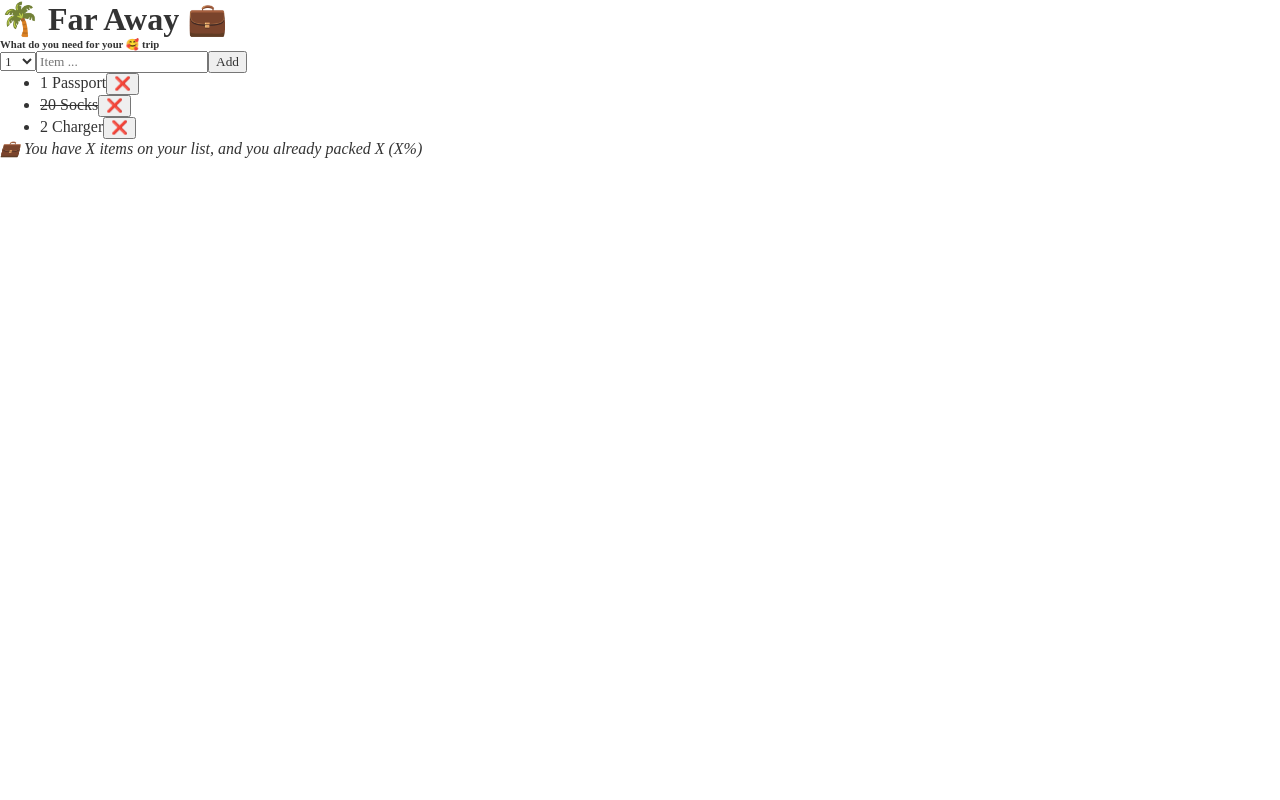
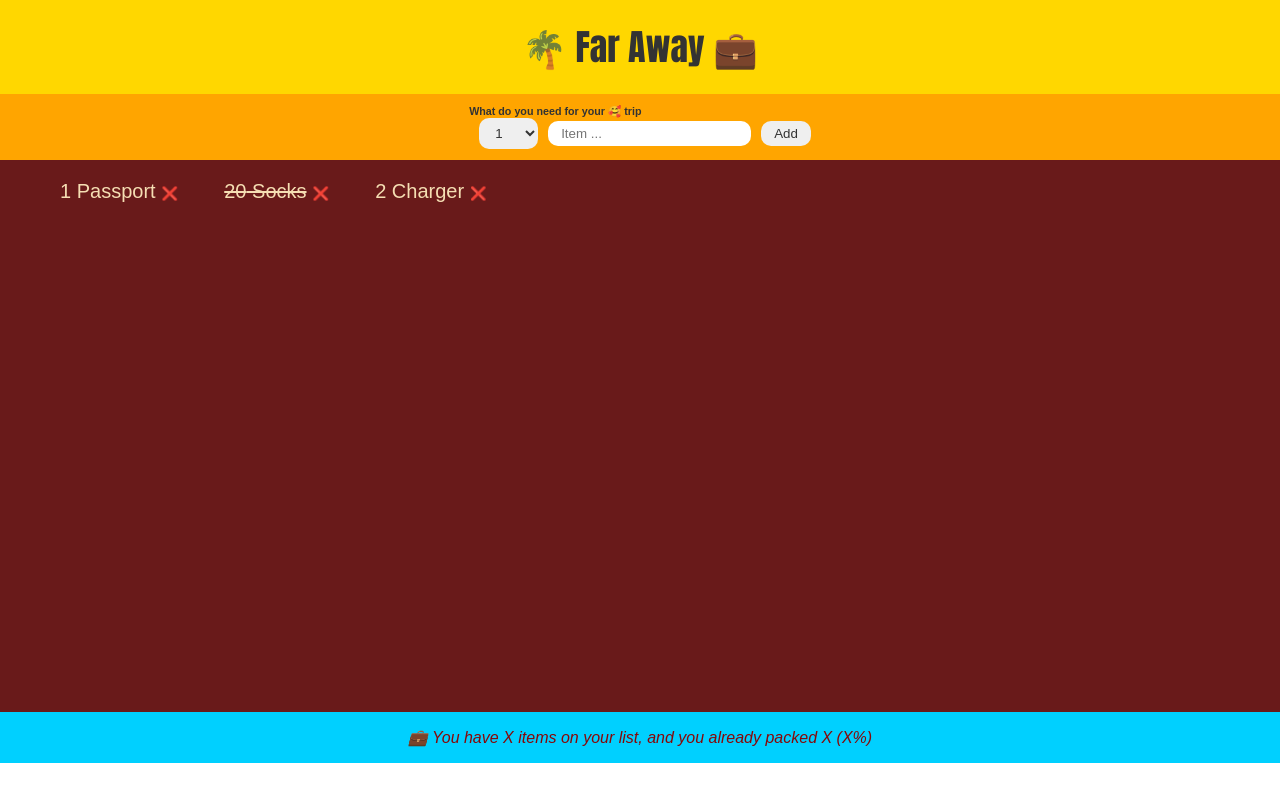
Before and after one commit to Sardar219/Travel-page, a React (Create React App) app: page / in a window 1280 px wide. Built offline with nearby package versions, Linux system fonts and the light colour scheme.

Commit message:
add the style

```diff
--- a/src/index.css
+++ b/src/index.css
@@ -1,40 +1,64 @@
 * {
   margin: 0;
-  font-family: Poppins;
+  font-family: Arial;
   color: #333;
   box-sizing: border-box;
 }
-.Navbar {
+.Logo {
+  text-align: center;
+  padding: 20px 0;
+  background-color: gold;
+}
+.Logo h1 {
+  font-size: 36px;
+  font-family: Impact, Haettenschweiler, "Arial Narrow Bold", sans-serif;
+}
+.Form {
   display: flex;
-  justify-content: space-around;
-  background-color: #333;
-  padding: 20px 0px;
+  justify-content: center;
+  align-items: center;
+  background-color: orange;
+  padding: 11px 0;
 }
-.logo p a {
-  text-decoration: none;
-  font-size: 20;
-  color: white;
-  font-weight: bold;
-  color: deeppink;
+.Form select {
+  margin-left: 10px;
+  padding: 7px 12px;
+  border-radius: 10px;
+  border: none;
+  outline: none;
 }
-.items ul {
-  padding-top: 2px;
+.Form input {
+  margin-left: 10px;
+  border-radius: 10px;
+  padding: 5px 13px;
+  border: none;
+  outline: none;
 }
-.items ul li {
+.Packinglist {
+  background-color: rgb(105, 26, 26);
+  height: 69vh;
+  padding: 15px 0;
+}
+.Packinglist ul {
   list-style: none;
-  display: inline;
-  margin: 0 8px;
 }
-.items ul li a {
-  text-decoration: none;
-  color: white;
+.Packinglist ul li {
+  display: inline-block;
+  padding: 5px 20px;
 }
-.items ul li a:hover {
-  color: deeppink;
+.Packinglist ul li span {
+  color: wheat;
+  font-size: 20px;
 }
-.info {
-  margin: 20px;
+.Packinglist ul li button {
+  background-color: transparent;
+  border: none;
 }
-.info h2 {
-  color: deeppink;
+.Stats {
+  background-color: rgb(0, 208, 255);
+  text-align: center;
+  padding: 16px 0;
 }
+.Stats footer em {
+  color: rgb(135, 7, 7);
+}
```
